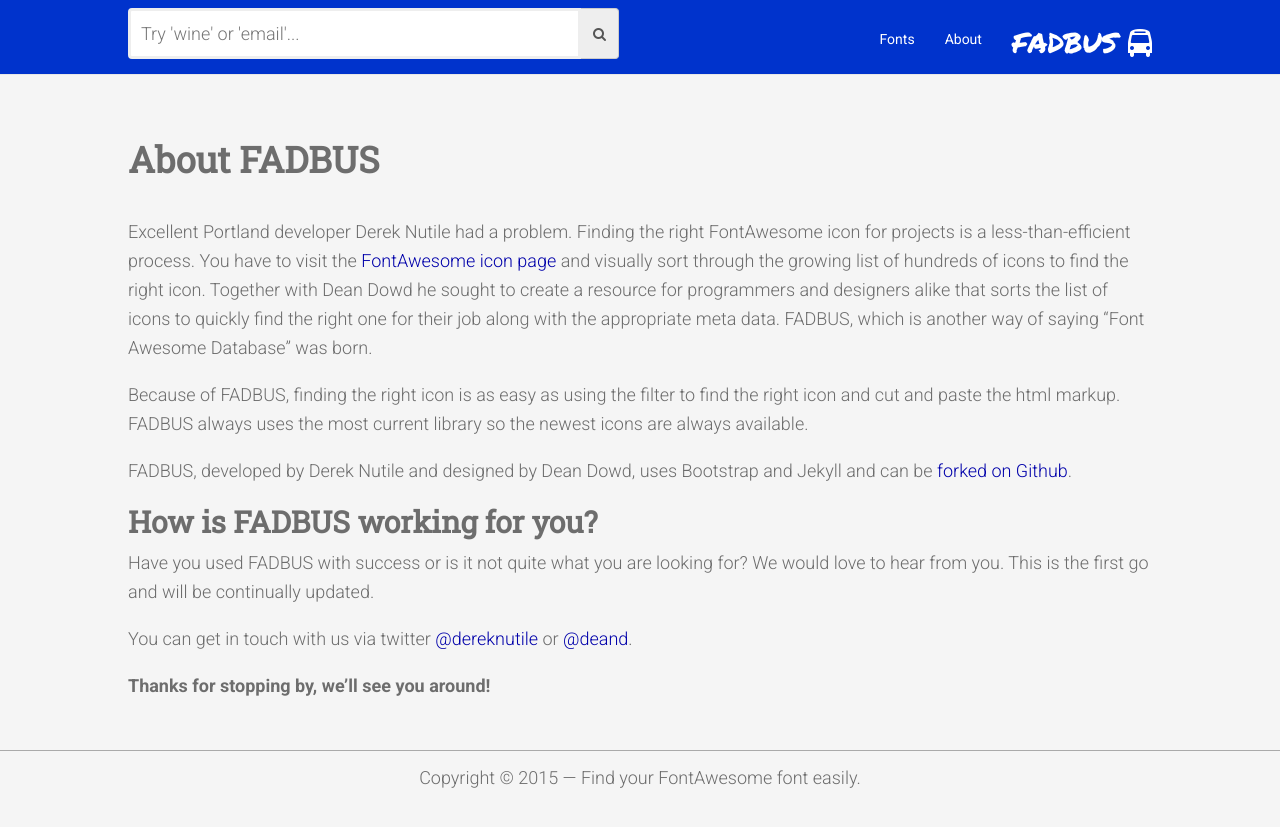
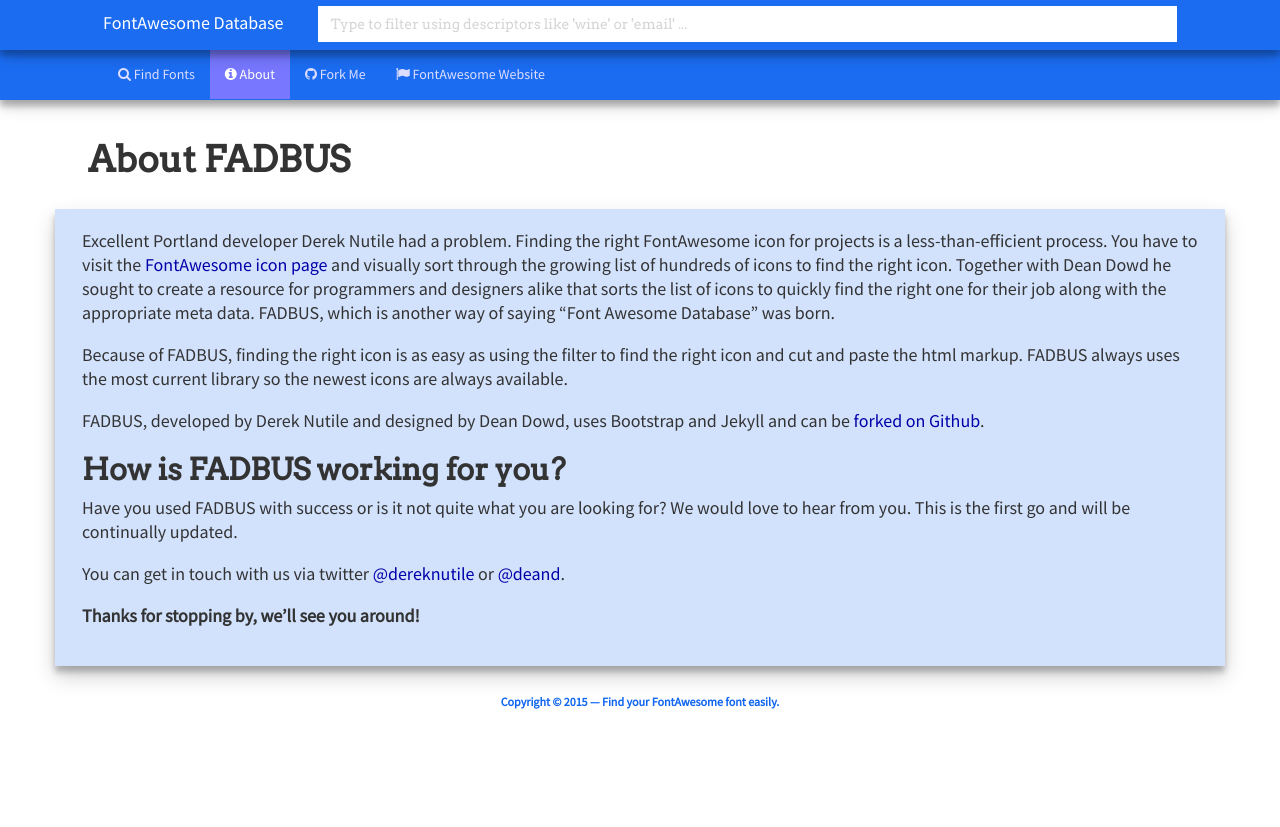
Before and after one commit to fadbus/fadbus.github.io, a Jekyll site: the page built from about/index.html, in a window 1280 px wide. Shown: the top 827 px of the page. Built offline with Jekyll 4.4.1, drawn with Linux system fonts in a browser that asks for light colours; comment, search, counter and statistics services are not loaded.

Commit message:
Finzlizes page layouts.

```diff
--- a/_includes/framing/header.html
+++ b/_includes/framing/header.html
@@ -1,11 +1,10 @@
 
 {% include framing/ie.html %}
-
 
 {% if page.header %}
 <header>
 
-<section id="heading" class="palette background-dark">
+<section id="page-heading" class="palette">
 <div id="heading-banner">
 
   <div class="container">
@@ -21,7 +20,7 @@
   </div><!-- /.container -->
 
 </div><!-- /#heading-banner -->
-</section><!-- /#heading -->
+</section><!-- /#page-heading -->
 
 </header>
 {% endif %}
--- a/_includes/menus/new-navigation.html
+++ b/_includes/menus/new-navigation.html
@@ -21,8 +21,8 @@
       <div class="col-xs-12">
 
         <ul class="nav navbar-nav">
-          <li class="active"><a href="/" title="Find your FontAwesome font easily!"><i class="fa fa-search"></i><span class="hidden-xs hidden-sm">&nbsp;Find Fonts</a></li>
-          <li><a href="/about"><i class="fa fa-info-circle"></i><span class="hidden-xs hidden-sm">&nbsp;About</a></li>
+          <li{% if page.navbar == 'fonts' %} class="active"{% endif %}><a href="/" title="Find your FontAwesome font easily!"><i class="fa fa-search"></i><span class="hidden-xs hidden-sm">&nbsp;Find Fonts</a></li>
+          <li{% if page.navbar == 'about' %} class="active"{% endif %}><a href="/about"><i class="fa fa-info-circle"></i><span class="hidden-xs hidden-sm">&nbsp;About</a></li>
           <li><a href="https://github.com/fadbus/fadbus.github.io"><i class="fa fa-github"></i><span class="hidden-xs hidden-sm">&nbsp;Fork Me</a></li>
           <li><a href="http://fortawesome.github.io/Font-Awesome/"><i class="fa fa-flag"></i><span class="hidden-xs hidden-sm">&nbsp;FontAwesome Website</a></li>
           <li></li>
--- a/_layouts/new.html
+++ b/_layouts/new.html
@@ -5,8 +5,8 @@
 
   <body>
 
+  {% include menus/new-navigation.html %}
   {% include framing/header.html %}
-  {% include menus/new-navigation.html %}
 
   {{ content }}
 
--- a/_layouts/page.html
+++ b/_layouts/page.html
@@ -1,17 +1,15 @@
 <!DOCTYPE html>
 <html>
 
-  {% include framing/head.html %}
+  {% include framing/new-head.html %}
 
   <body>
 
   {% include framing/header.html %}
-  {% include menus/navigation.html %}
+  {% include menus/new-navigation.html %}
 
 
-  <section class="main-content-section">
   {{ content }}
-  </section><!-- /#main-content-section -->
 
   {% include framing/footer.html %}
 
--- a/about/index.html
+++ b/about/index.html
@@ -1,14 +1,14 @@
 ---
-layout: page
+layout: new
 title: "About"
 navbar: "about"
 header: "About FADBUS"
 ---
 
-<section id="about" class="palette">
+<section id="about" class="about-page palette">
 <div id="about-banner">
 
-  <div class="container container-narrow horizontal-padding-small">
+  <div class="container container-narrow horizontal-padding-small paper-material">
   <div class="row">
 
     <p>Excellent Portland developer Derek Nutile had a problem. Finding the right FontAwesome icon for projects is a less-than-efficient process. You have to visit the <a href="http://fortawesome.github.io/Font-Awesome/icons/">FontAwesome icon page</a> and visually sort through the growing list of hundreds of icons to find the right icon. Together with Dean Dowd he sought to create a resource for programmers and designers alike that sorts the list of icons to quickly find the right one for their job along with the appropriate meta data. FADBUS, which is another way of saying “Font Awesome Database” was born.</p>
```
Also changed, not shown: assets/scss/custom.scss (+14 -0 lines), assets/css/custom.min.css.
